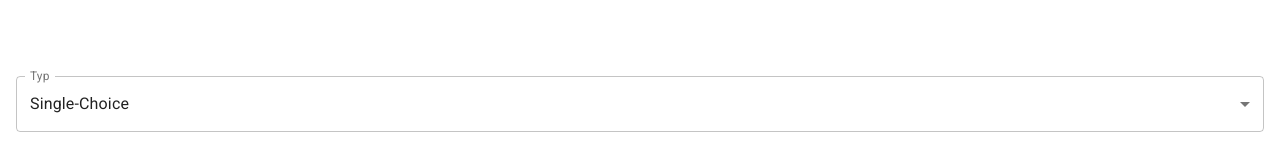
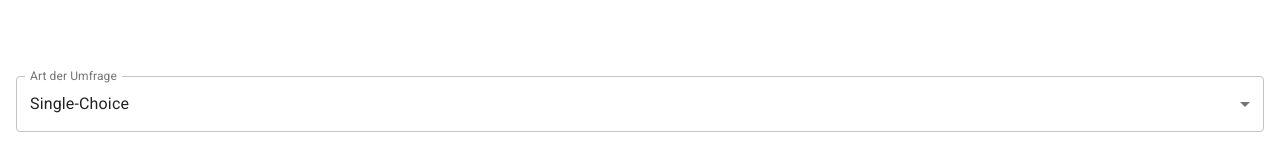
Before and after one commit to DanielMerkl/schnelle-stimme, a React (Create React App) app: page / in a window 1280 px wide. Both pictures are taken after a click on the button "ERSTELLEN". Shown: the part 442-602 px from the top of the page. Built offline with nearby package versions, Linux system fonts and the light colour scheme.

Commit message:
renamed label

```diff
--- a/src/page/pollCreation/PollTypeSelection.tsx
+++ b/src/page/pollCreation/PollTypeSelection.tsx
@@ -16,9 +16,9 @@ export const PollTypeSelection: FC<Props> = ({ value, onChange }) => {
 
   return (
     <FormControl variant="outlined" fullWidth>
-      <InputLabel id="poll-type-label">Typ</InputLabel>
+      <InputLabel id="poll-type-label">Art der Umfrage</InputLabel>
       <Select
-        label="Typ"
+        label="Art der Umfrage"
         labelId="poll-type-label"
         id="poll-type"
         variant="outlined"
```
